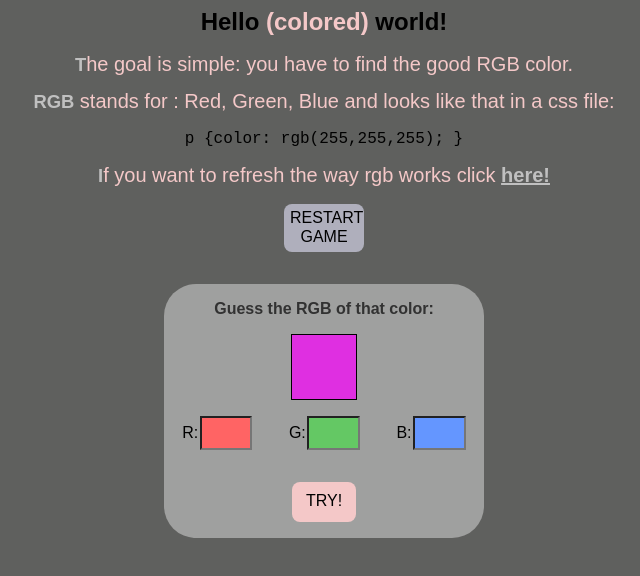
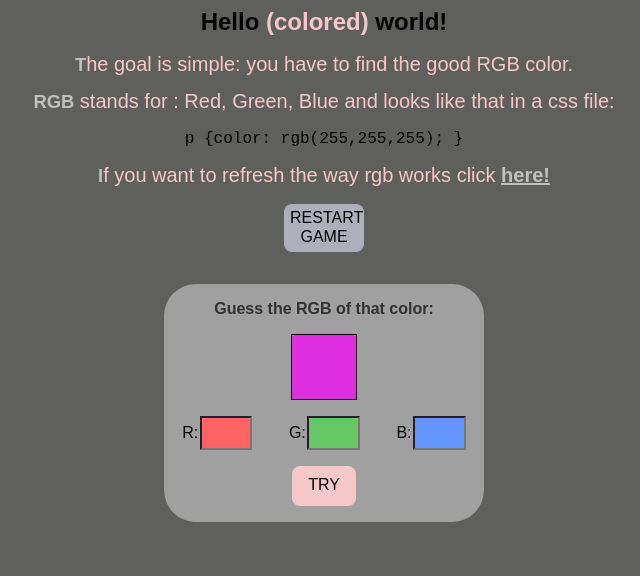
Before and after one commit to Yedrup/Color-Game, a plain HTML site: page index.html in a window 1280 px wide. Both pictures are taken after a click on the button "START!". Shown: the whole page, without its empty margins (316-956 px from the left). Drawn offline with Linux system fonts and the light colour scheme.

Commit message:
js-fix problem message to player, create behaviour to answer blocks at game restart

```diff
--- a/css/main.css
+++ b/css/main.css
@@ -61,8 +61,13 @@ body {
 	color: green;
 }
 
+.show {
+	display: flex;
+}
+.hide {
+	display: none;
+}
 .GamePannel {
-	display: none;
 	flex-direction: column;
 	justify-content: center;
 	align-items: center;
--- a/index.html
+++ b/index.html
@@ -16,19 +16,19 @@
             <p>If you want to refresh the way rgb works click <a href="https://developer.mozilla.org/en-US/docs/Glossary/RGB" target="_blank">here!</a></p>
         </div>
         <button class="button" id="buttonStart">START!</button>
-        <div class="GamePannel">
+        <div class="GamePannel hide">
             <p class="messageToPlayer">Guess the RGB of that color: </p>
             <div class="colorPannel">
                 <div class="colorToFindDiv"></div>
             </div>
-            <div class="answerDiv">
+            <form class="answerDiv">
                 <label for="red">R:</label>
                 <input class="colorValue" Id="red" maxlength="3" type="text" name="answer">
                 <label for="green">G: </label>
                 <input Id="green" maxlength="3" class="colorValue" type="text" name="answer">
                 <label for="blue">B: </label>
                 <input Id="blue" maxlength="3" class="colorValue" type="text" name="answer">
-            </div>
+            </form>
             <div class="colorPannel colorPannelPlayer">
                 <p class="messageToPlayer">Here the color you've created: </p>
                 <div class="colorCreatedByPlayer"></div>
--- a/js/script.js
+++ b/js/script.js
@@ -6,6 +6,7 @@
     const redInput = document.querySelector('#red');
     const greenInput = document.querySelector('#green');
     const blueInput = document.querySelector('#blue');
+    const elemForm = document.querySelector('.answerDiv');
     const elemColorPannelPlayer = document.querySelector('.colorPannelPlayer');
     const elemMessagesColor = document.querySelector('.messageToPlayerClue');
     const elemMessageRed = document.querySelector('.messageColorRed');
@@ -23,34 +24,56 @@
     //values Random
     var greenRandom;
     var blueRandom;
+    var redRandom;
     var randomRgb;
-    var redRandom;
     //Arays
     var colorsPlayer = [];
     var colorsRandom = [];
     var colorsMessages = [];
-    var i = 0;
     //message
     var message = "";
 
-    function createRandomRgb() {
+    //count
+    var colorFound;
+    var countOfTry;
+    var i;
+
+
+    function changeState (elem) {
+        elem.classList.remove("hide");
+        elem.classList.add("show");
+    }
+
+    function initialize () {
+        elemOtherMessage.style.display = "none";
+        elemColorPannelPlayer.style.display = "none";
+        elemMessagesColor.style.display = "none";
+        message = "";
+        elemGamePannel.insertBefore(elemMessagesColor, buttonTry);
+        elemColorCreatedByPlayer.style.backgroundColor = "transparent";
+        changeState(elemGamePannel);
+        elemForm.reset();
+        console.log("je passe par initialize");
+        buttonTry.textContent = "TRY";
+    };
+
+    function createRandomRgb () {
         redRandom = Math.floor(256 * Math.random());
         greenRandom = Math.floor(256 * Math.random());
         blueRandom = Math.floor(256 * Math.random());
-        randomRgb = 'rgb(' + redRandom + ',' + greenRandom + ',' + blueRandom + ')';
+        randomRgb = `rgb(${redRandom},${greenRandom},${blueRandom})`;
         elemColorToFind.style.backgroundColor = randomRgb;
     }
 
-    function addMessageToPlayer() {
+    function addMessageToPlayer () {
         colorsMessages[i].innerHTML = message;
     }
 
-    function comparison(colorsRandom, colorsPlayer) {
-        message = "";
+    function comparison (colorsRandom, colorsPlayer) {
+        colorFound = 0;
         colorsMessages = [elemMessageRed, elemMessageGreen, elemMessageBlue];
         colorsPlayer = [redValue, greenValue, blueValue];
         colorsRandom = [redRandom, greenRandom, blueRandom];
-        var colorFound = 0;
         var color = ['red', 'green', 'blue'];
         for (i = 0; i < colorsRandom.length; i++) {
             if (colorsRandom[i] === colorsPlayer[i]) {
@@ -61,42 +84,43 @@
             } else if (colorsRandom[i] > colorsPlayer[i]) {
                 message = 'There is not enough of ' + color[i];
                 colorsMessages[i].className += " messageFail";
-
-            } else if ((colorsRandom[i] < colorsPlayer[i]) & (colorsPlayer[i] < 255)) {
+            } else if ((colorsRandom[i] < colorsPlayer[i]) && (colorsPlayer[i] < 256)) {
                 message = 'There is too much of ' + color[i];
                 colorsMessages[i].className += " messageFail";
-
             } else if (colorsPlayer[i] > 255) {
                 message = "The maximum of each color is 255";
                 colorsMessages[i].className += " messageFail";
+            } else if (isNaN(colorsPlayer[i])) {
+                message = "it's not a number :)";
+                colorsMessages[i].className += " messageFail";
             }
             addMessageToPlayer();
-            }
             if (colorFound === colorsRandom.length) {
                 elemOtherMessage.style.display = "flex";
                 elemMessagesColor.remove();
+                buttonTry.textContent = "GG!";
                 elemOtherMessage.textContent = " GREAT GAME! ";
-                buttonTry.textContent = "GG!";
                 return;
+            }
         }
     }
-
     buttonStart.addEventListener('click', function () {
-        elemGamePannel.style.display = "flex";
+        initialize();
         buttonStart.textContent = "RESTART GAME";
         createRandomRgb();
         console.log(randomRgb);
-        buttonTry.addEventListener('click', function () {
+        buttonTry.addEventListener('click', function() {
             buttonTry.textContent = "RETRY";
             elemColorPannelPlayer.style.display = "flex";
+            elemMessagesColor.style.display = "block";
+
             //recuperer input
             redValue = Number(redInput.value);
             greenValue = Number(greenInput.value);
             blueValue = Number(blueInput.value);
             playerRgb = `rgb(${redValue},${greenValue},${blueValue})`;
-            //
             elemColorCreatedByPlayer.style.backgroundColor = playerRgb;
             comparison();
         });
-    });
-}());
+    })
+})();
```
